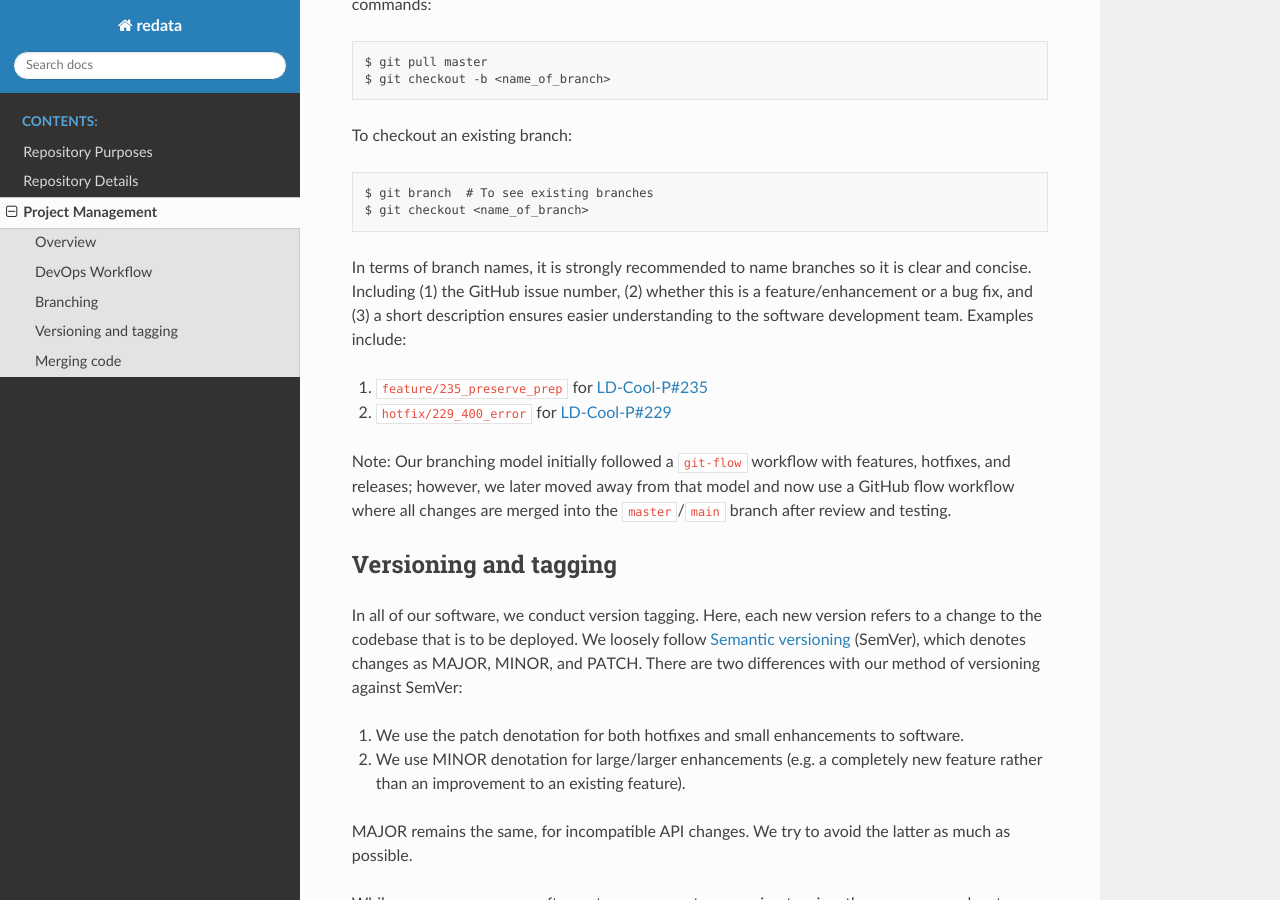
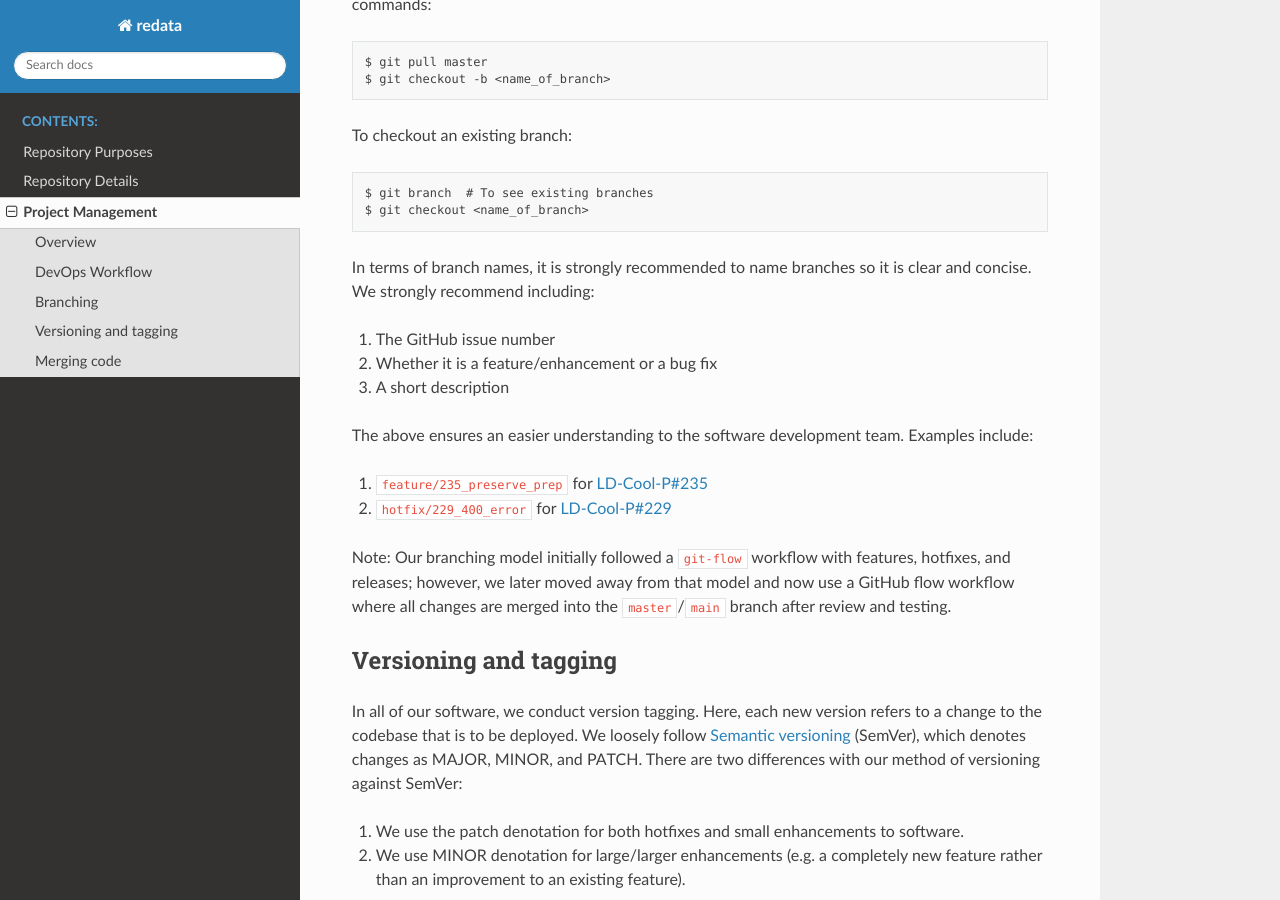
Before and after one commit to UAL-RE/redata-docs, a Sphinx documentation site: the page built from source/project-management.rst, in a window 1280 px wide and 900 px high, scrolled down 1061 px. Built offline with Sphinx 7.4.7 and the Read the Docs theme 2.0.0, drawn with Linux system fonts in a browser that asks for light colours.

Commit message:
Itemized list for branch naming

```diff
--- a/source/project-management.rst
+++ b/source/project-management.rst
@@ -62,10 +62,14 @@ To checkout an existing branch:
    $ git branch  # To see existing branches
    $ git checkout <name_of_branch>
 
-In terms of branch names, it is strongly recommended to name branches
-so it is clear and concise. Including (1) the GitHub issue number, (2)
-whether this is a feature/enhancement or a bug fix, and (3) a short
-description ensures easier understanding to the software development team.
+In terms of branch names, it is strongly recommended to name branches so it
+is clear and concise. We strongly recommend including:
+
+1. The GitHub issue number
+2. Whether it is a feature/enhancement or a bug fix
+3. A short description
+
+The above ensures an easier understanding to the software development team.
 Examples include:
 
 1. ``feature/235_preserve_prep`` for :ual-re:`LD-Cool-P#235 <LD-Cool-P/issues/235>`
```
